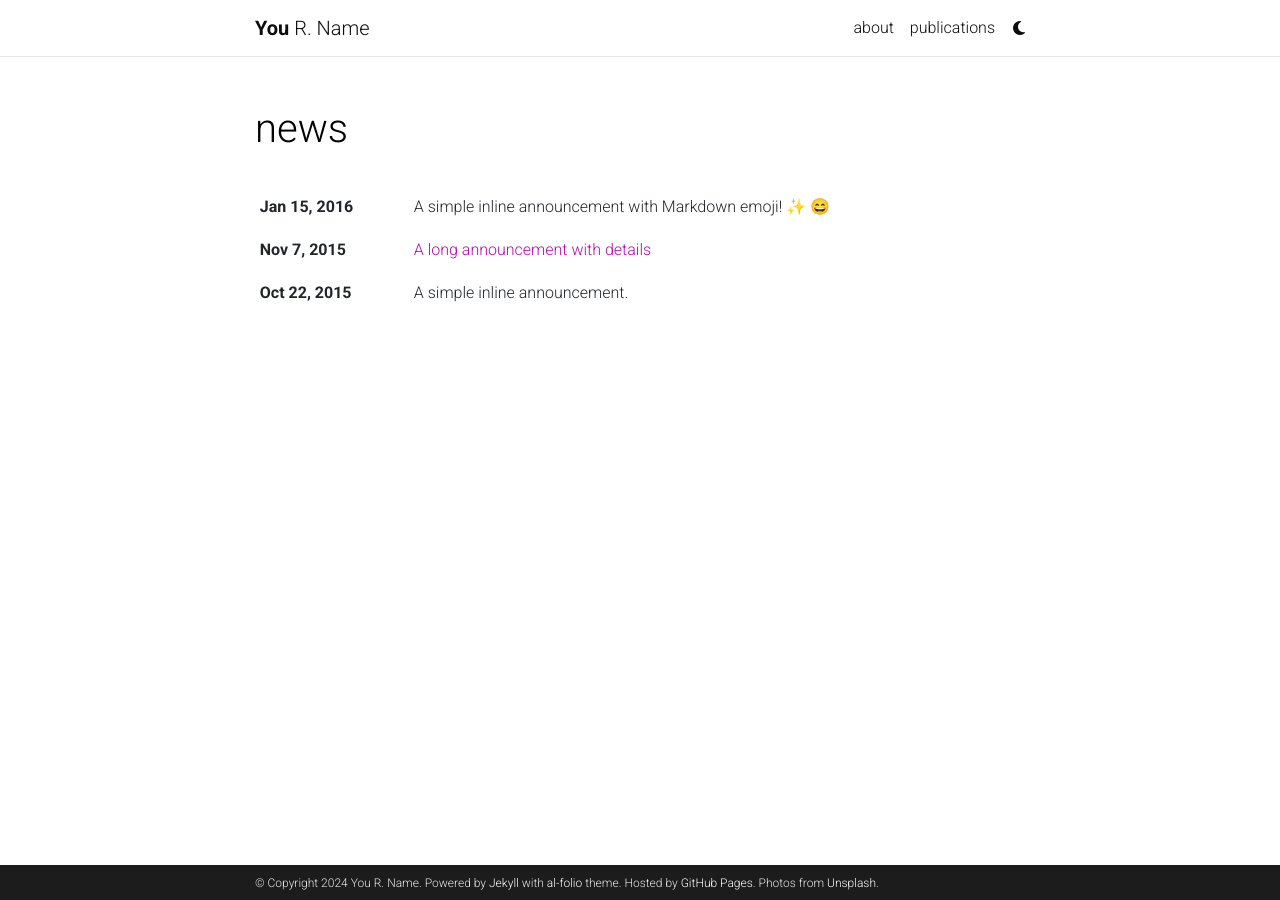
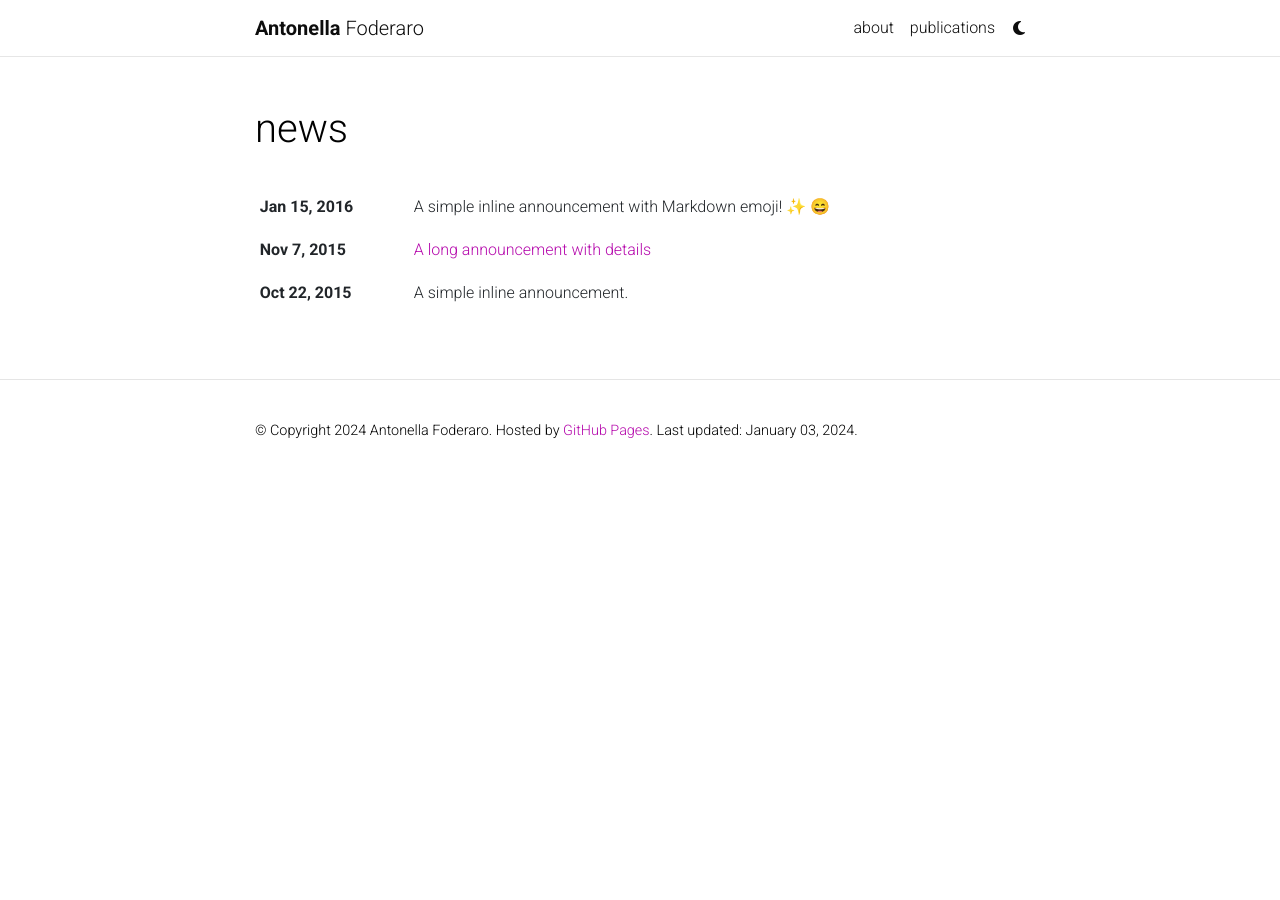
Before and after one commit to afoderaro/afoderaro.github.io, a Jekyll site: the page built from news.html, in a window 1280 px wide. Built offline with Jekyll 4.4.1, drawn with Linux system fonts in a browser that asks for light colours; full-size pictures stand in for the smaller copies a plugin makes; emoji names are drawn with the system emoji font; comment, search, counter and statistics services are not loaded; a style sheet for code colours, icons or effects is not loaded.

Commit message:
Added updated config file

```diff
--- a/_config.yml
+++ b/_config.yml
@@ -3,24 +3,22 @@
 # -----------------------------------------------------------------------------
 
 title: blank # the website title (if blank, full name will be used instead)
-first_name: You
-middle_name: R.
-last_name: Name
-email: you@example.com
+first_name: Antonella
+middle_name:
+last_name: Foderaro
+email: anto.fxc@gmail.com
 description: > # the ">" symbol means to ignore newlines until "footer_text:"
-  A simple, whitespace theme for academics. Based on [*folio](https://github.com/bogoli/-folio) design.
+  Academic website of Antonella Foderaro.
 footer_text: >
-  Powered by <a href="https://jekyllrb.com/" target="_blank">Jekyll</a> with <a href="https://github.com/alshedivat/al-folio">al-folio</a> theme.
   Hosted by <a href="https://pages.github.com/" target="_blank">GitHub Pages</a>.
-  Photos from <a href="https://unsplash.com" target="_blank">Unsplash</a>.
 keywords: jekyll, jekyll-theme, academic-website, portfolio-website  # add your own keywords or leave empty
 
 lang: en # the language of your site (for example: en, fr, cn, ru, etc.)
-icon: ⚛️  # the emoji used as the favicon (alternatively, provide image name in /assets/img/)
+icon: 🐱  # the emoji used as the favicon (alternatively, provide image name in /assets/img/)
 
 url: https://afoderaro.github.io # the base hostname & protocol for your site
-baseurl: # the subpath of your site, e.g. /blog/. Leave blank for root
-last_updated: false # set to true if you want to display last updated in the footer
+baseurl: # /al-folio # the subpath of your site, e.g. /blog/. Leave blank for root
+last_updated: true # set to true if you want to display last updated in the footer
 impressum_path:  # set to path to include impressum link in the footer, use the same path as permalink in a page, helps to conform with EU GDPR
 
 # -----------------------------------------------------------------------------
@@ -41,14 +39,14 @@
 # will use title and url fields
 # Take a look to https://github.com/jekyll/jekyll-feed for more customization
 
-rss_icon: true
+rss_icon: false
 
 # -----------------------------------------------------------------------------
 # Layout
 # -----------------------------------------------------------------------------
 
 navbar_fixed: true
-footer_fixed: true
+footer_fixed: false
 
 # Dimensions
 max_width: 800px
@@ -76,7 +74,7 @@
 scholar_userid: # your Google Scholar ID
 semanticscholar_id: # your Semantic Scholar ID
 whatsapp_number: # your WhatsApp number (full phone number in international format. Omit any zeroes, brackets, or dashes when adding the phone number in international format.)
-orcid_id: # your ORCID ID
+orcid_id:  0000-0003-4828-9934 # your ORCID ID
 medium_username: # your Medium username
 quora_username: # your Quora username
 publons_id: # your ID on Publons
@@ -104,7 +102,7 @@
 wechat_qr: # filename of your wechat qr-code saved as an image (e.g., wechat-qr.png if saved to assets/img/wechat-qr.png)
 
 contact_note: >
-  You can even add a little note about which of these is the best way to reach you.
+  The best way to reach me is by email.
 
 # -----------------------------------------------------------------------------
 # Analytics and search engine verification
@@ -120,8 +118,8 @@
 # Blog
 # -----------------------------------------------------------------------------
 
-blog_name: al-folio # blog_name will be displayed in your blog page
-blog_description: a simple whitespace theme for academics
+blog_name: Antonella's blog # blog_name will be displayed in your blog page
+blog_description: Thoughts and reviews of academic papers on sustainability in scholarly communication
 permalink: /blog/:year/:title/
 
 # Pagination
@@ -155,9 +153,9 @@
 # External sources.
 # If you have blog posts published on medium.com or other external sources,
 # you can display them in your blog by adding a link to the RSS feed.
-external_sources:
-  - name: medium.com
-    rss_url: https://medium.com/@al-folio/feed
+# external_sources:
+#  - name: medium.com
+#    rss_url: https://medium.com/@al-folio/feed
 
 # -----------------------------------------------------------------------------
 # Collections
@@ -215,6 +213,7 @@
 # Plug-ins
 plugins:
   - jekyll-archives
+  - jekyll-diagrams
   - jekyll-email-protect
   - jekyll-feed
   - jekyll-get-json
@@ -272,8 +271,8 @@
 
 scholar:
 
-  last_name: [Einstein]
-  first_name: [Albert, A.]
+  last_name: [Foderaro]
+  first_name: [Antonella]
 
   style: apa
   locale: en
@@ -299,8 +298,8 @@
 
 # Display different badges withs stats for your publications
 enable_publication_badges:
-  altmetric: true # Altmetric badge (https://www.altmetric.com/products/altmetric-badges/)
-  dimensions: true # Dimensions badge (https://badge.dimensions.ai/)
+  altmetric: false # Altmetric badge (https://www.altmetric.com/products/altmetric-badges/)
+  dimensions: false # Dimensions badge (https://badge.dimensions.ai/)
 
 # Filter out certain bibtex entry keywords used internally from the bib output
 filtered_bibtex_keywords: [abbr, abstract, arxiv, bibtex_show, html, pdf, selected, supp, blog, code, poster, video, slides, website, preview, altmetric]
@@ -310,7 +309,7 @@
 more_authors_animation_delay: 10  # more authors are revealed on click using animation; smaller delay means faster animation
 
 # Enables publication thumbnails. If disabled, none of the publications will display thumbnails, even if specified in the bib entry.
-enable_publication_thumbnails: true
+enable_publication_thumbnails: false
 
 # -----------------------------------------------------------------------------
 # Jekyll Link Attributes
@@ -346,6 +345,14 @@
     - ".gif"
   output_formats:
     webp: "-quality 85"
+
+# -----------------------------------------------------------------------------
+# Jekyll Diagrams
+# -----------------------------------------------------------------------------
+
+# jekyll-diagrams:
+    # configuration, see https://github.com/zhustec/jekyll-diagrams.
+    # feel free to comment out this section if not using jekyll diagrams.
 
 
 # -----------------------------------------------------------------------------
```
